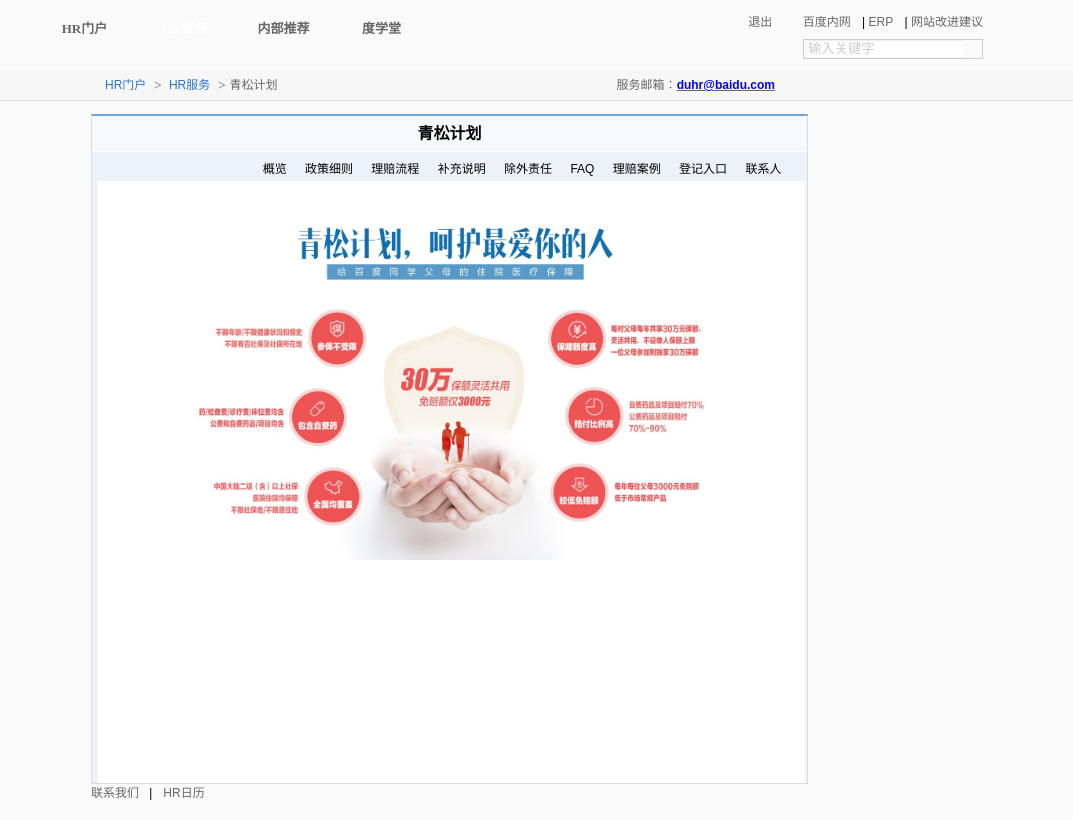
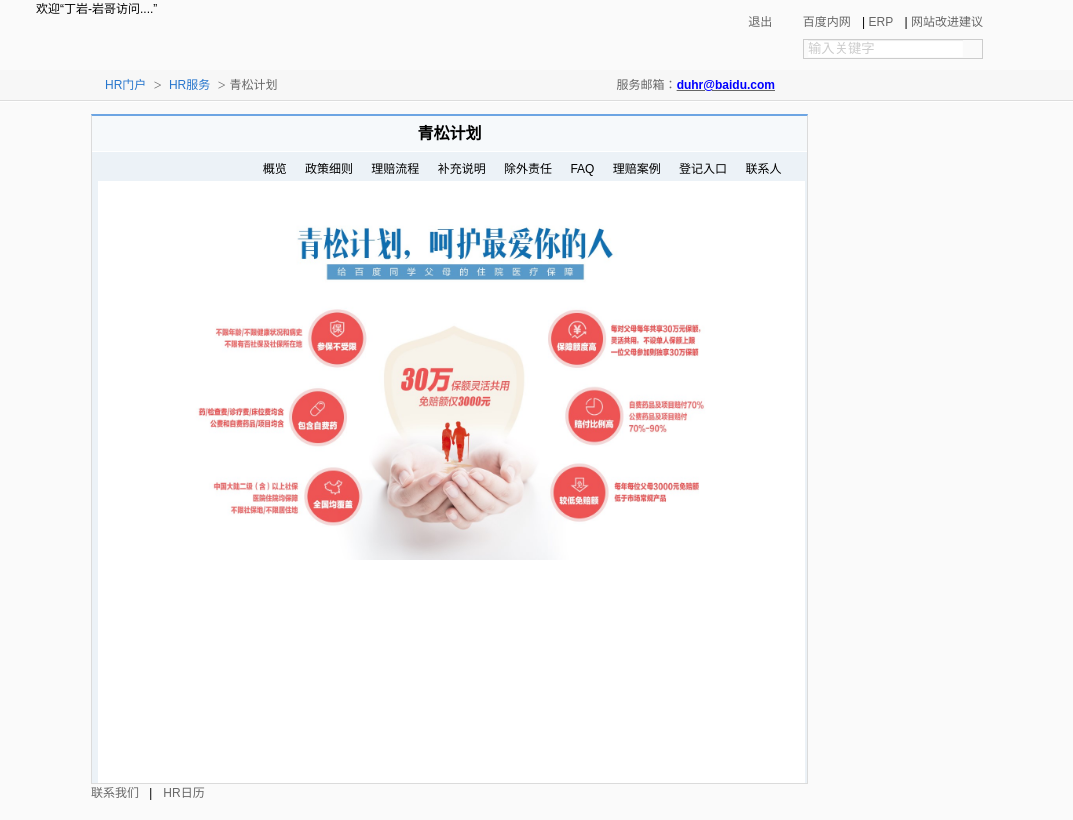
Before and after one commit to dingyang9642/eggApp, a website: page app/view/qingsong/qingsong.htm in a window 1280 px wide. Shown: the full height of the page, 207-1280 px from the left. Drawn offline with Linux system fonts and the light colour scheme.

Commit message:
add qingsong page2

```diff
--- a/app/view/qingsong/qingsong.htm
+++ b/app/view/qingsong/qingsong.htm
@@ -77,16 +77,7 @@
 	<div class="logo fl"><a href="http://duhr.baidu.com/calendar/calendarDetail.do"><img src="/public/qingsong/1.gif" border="0"></a>
 	</div>
     <div class="nav fl">
-    	<ul id="node">
-
-        	<li><a href="http://duhr.baidu.com/" onclick="changePortal(null,&#39;/calendar/calendarDetail.do&#39;)">HR门户</a></li>
-            <li class="current"><a href="http://duhr.baidu.com/myService.jsp" onclick="changePortal(null,&#39;/myService.jsp&#39;)">HR服务</a></li>
-
-	        	<li><a href="http://neitui.baidu.com/" target="_blank">内部推荐</a></li>
-
-	        	<li><a href="http://learn.baidu.com/" target="_blank">度学堂</a></li>
-
-        </ul>
+    	欢迎“丁岩-岩哥访问....”
     </div>
     <div class="userbar fr">
     	<div class="userbar-inner">
```
Also changed, not shown: 1 other file.
